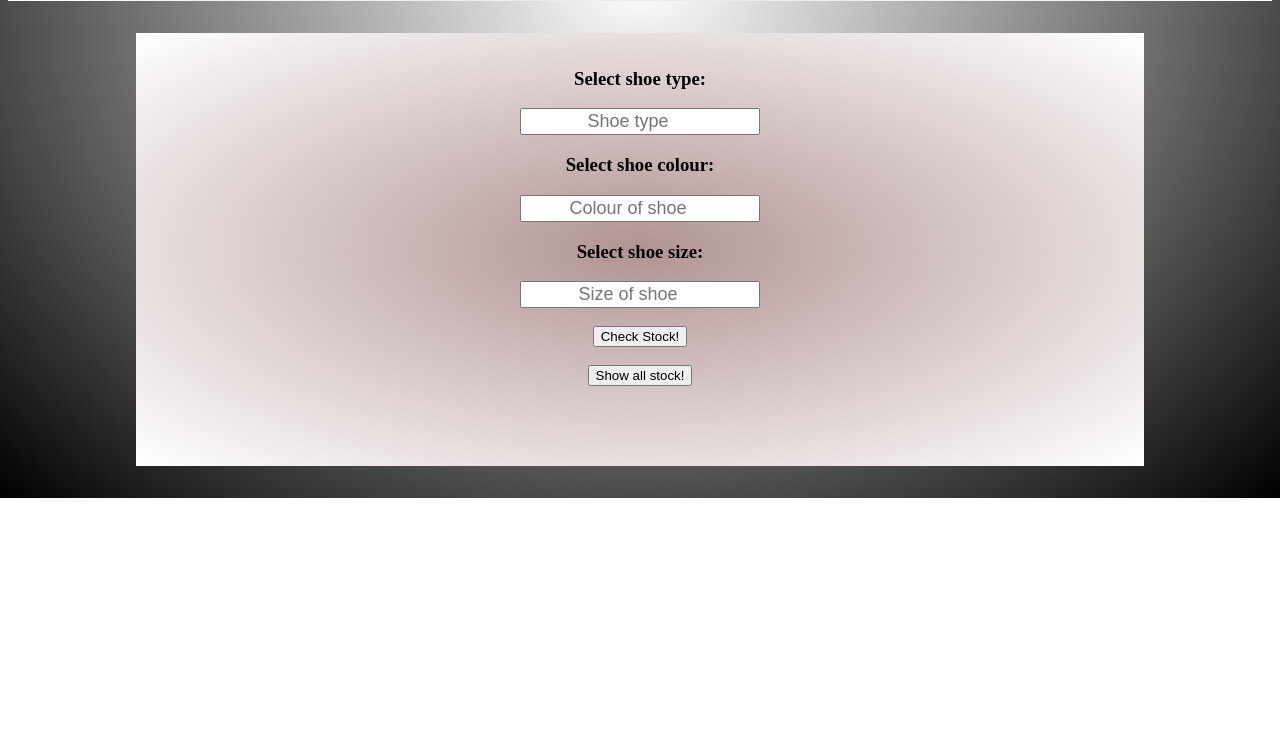
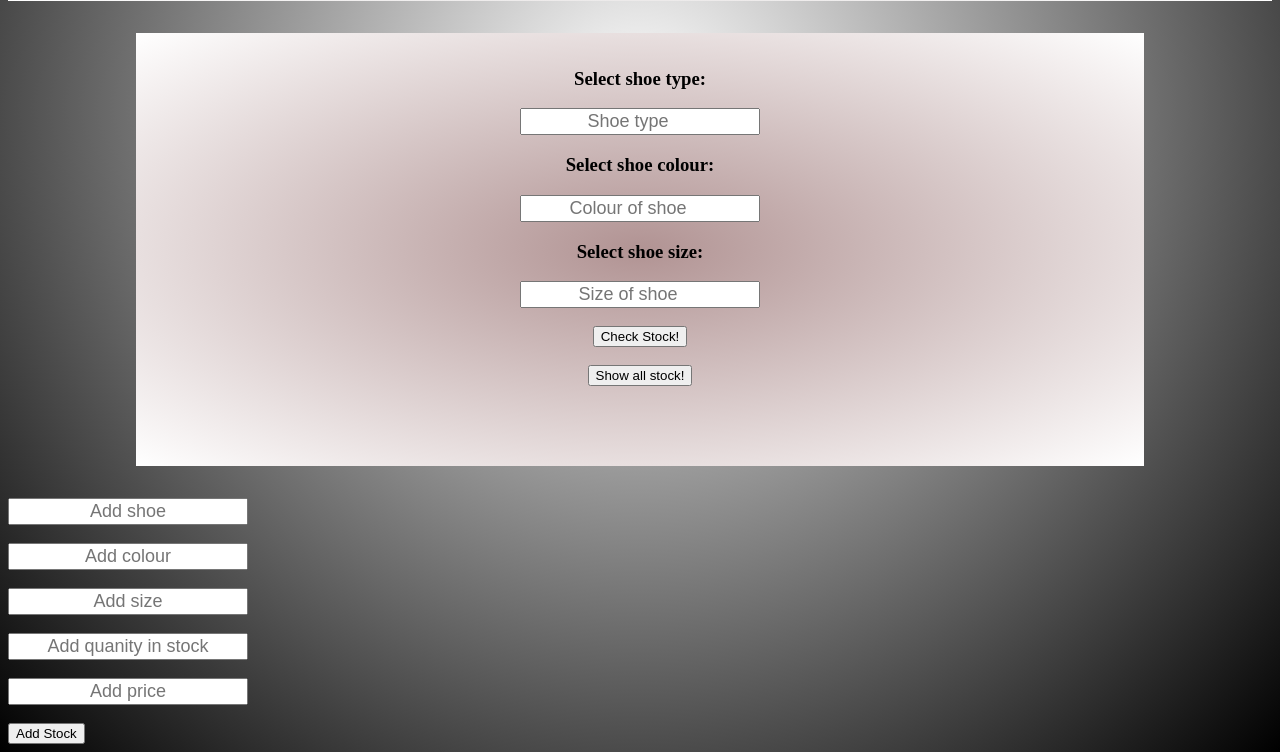
Before and after one commit to LiwaDladloti/shoe_catalogue, a plain HTML site: page index.html in a window 1280 px wide. Shown: the part 538-1290 px from the top of the page. Before the commit the page ends 1036 px from the top, so only its background shows below. Drawn offline with nearby package versions, Linux system fonts and the light colour scheme.

Commit message:
added support for client to add new stock

```diff
--- a/index.html
+++ b/index.html
@@ -98,6 +98,19 @@
 
 </div>
 
+<div id = 'addingStock'>
+    <input type = 'text' placeholder = 'Add shoe' id = 'newShoe'>
+    <hr>
+    <input type = 'text' placeholder = 'Add colour' id = 'newColour'>
+    <hr>
+    <input type = 'text' placeholder = 'Add size' id = 'newSize'>
+    <hr>
+    <input type = 'text' placeholder = 'Add quanity in stock' id = 'newQuantity'>
+    <hr>
+    <input type = 'text' placeholder = 'Add price' id = 'newPrice'>
+    <hr>
+    <button onclick = 'addStock()'>Add Stock</button>
+</div>
 </body>
 <script src = 'shoe.js' charset="utf-8"></script>
 </html>
--- a/shoe.js
+++ b/shoe.js
@@ -64,8 +64,7 @@ var shoeList = [
             shoeSize : '6',
             quantityInStock: '4',
             shoePrice : 'R989.99'
-        },
-
+        }
     ]
 
 function imgSlide() {
@@ -124,3 +123,23 @@ var template = Handlebars.compile(stockAll);
 function showAllStock() {
     document.getElementById('stockInfo').innerHTML = template({dataList: shoeList});
 }
+
+var pushHere = [];
+function addStock() {
+    var newShoe = document.getElementById('newShoe');
+    var newColour = document.getElementById('newColour');
+    var newSize = document.getElementById('newSize');
+    var newQuantity = document.getElementById('newQuantity');
+    var newPrice = document.getElementById('newPrice');
+
+    var newList =   {
+                    shoeType : newShoe.value,
+                    shoeColour : newColour.value,
+                    shoeSize : newSize.value,
+                    quantityInStock: newQuantity.value,
+                    shoePrice : newPrice.value
+                    }
+
+    newList = pushHere
+    shoeList.push(pushHere);
+}
```
